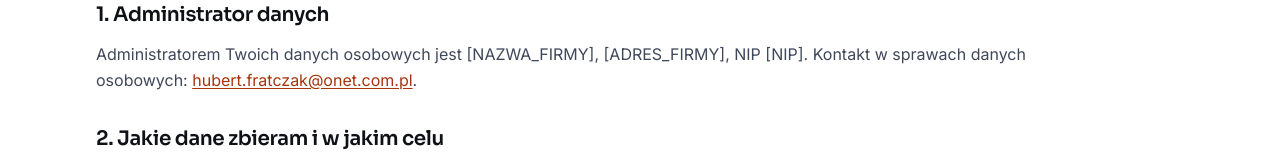
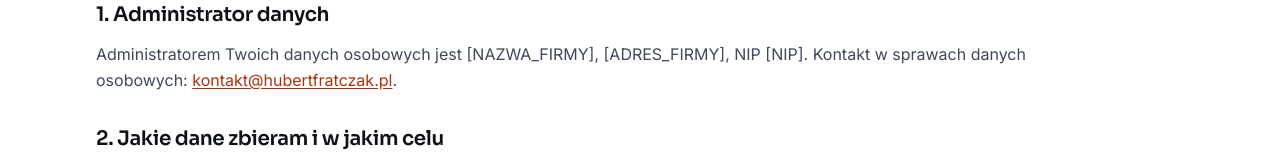
Before and after one commit to hubfrt1337/hubert-fratczak, a Next.js app: page /polityka-prywatnosci in a window 1280 px wide. Shown: the part 272-432 px from the top of the page. Built offline with nearby package versions, Linux system fonts and the light colour scheme; no server answers.

Commit message:
change mail

```diff
--- a/app/layout.tsx
+++ b/app/layout.tsx
@@ -16,7 +16,7 @@ const inter = Inter({
   display: "swap",
 });
 
-const title = `${site.name} — strony internetowe dla małych firm`;
+const title = `${site.name} — strony internetowe dla firm`;
 const description =
   "Projektuję i wdrażam strony internetowe, które przynoszą klientów: wizytówki, sklepy z integracjami i większe serwisy. Konkretna wycena, stały kontakt, wsparcie po wdrożeniu.";
 
--- a/components/forms/ContactForm.tsx
+++ b/components/forms/ContactForm.tsx
@@ -40,6 +40,9 @@ export function ContactForm() {
       await submitForm({
         subject: `Nowe zapytanie ze strony — ${String(data.get("name") ?? "")}`,
         from_name: "Formularz kontaktowy",
+        // Web3Forms ustawia to jako Reply-To — odpowiadasz klientowi wprost
+        // z podglądu maila, bez kopiowania adresu.
+        replyto: String(data.get("email") ?? ""),
         name: String(data.get("name") ?? ""),
         email: String(data.get("email") ?? ""),
         budget: String(data.get("budget") ?? ""),
--- a/data/site.ts
+++ b/data/site.ts
@@ -9,7 +9,7 @@ export const site = {
   /** Adres kanoniczny — z www, bo Vercel przekierowuje bezhostową wersję na www. */
   url: process.env.NEXT_PUBLIC_SITE_URL ?? "https://www.hubertfratczak.pl",
 
-  email: "hubert.fratczak@onet.com.pl",
+  email: "kontakt@hubertfratczak.pl",
   phone: "+48 792 760 270",
   /** Wersja do linku tel: — bez spacji. */
   phoneHref: "+48792760270",
--- a/scripts/generate-placeholders.mjs
+++ b/scripts/generate-placeholders.mjs
@@ -19,7 +19,7 @@ function ogImage(w, h) {
     <rect width="${w}" height="${h}" fill="${INK}"/>
     <rect x="90" y="${h / 2 - 96}" width="8" height="192" fill="${ACCENT}"/>
     <text x="130" y="${h / 2 - 30}" font-family="Segoe UI, Arial, sans-serif" font-size="66" font-weight="700" fill="#ffffff">Hubert Frątczak</text>
-    <text x="130" y="${h / 2 + 34}" font-family="Segoe UI, Arial, sans-serif" font-size="34" fill="#b0b9c8">Strony internetowe dla małych firm</text>
+    <text x="130" y="${h / 2 + 34}" font-family="Segoe UI, Arial, sans-serif" font-size="34" fill="#b0b9c8">Strony internetowe dla firm</text>
     <text x="130" y="${h / 2 + 96}" font-family="Segoe UI, Arial, sans-serif" font-size="28" font-weight="600" fill="${ACCENT}">[OG_IMAGE — podmień /public/og.png]</text>
   </svg>`;
 }
```
